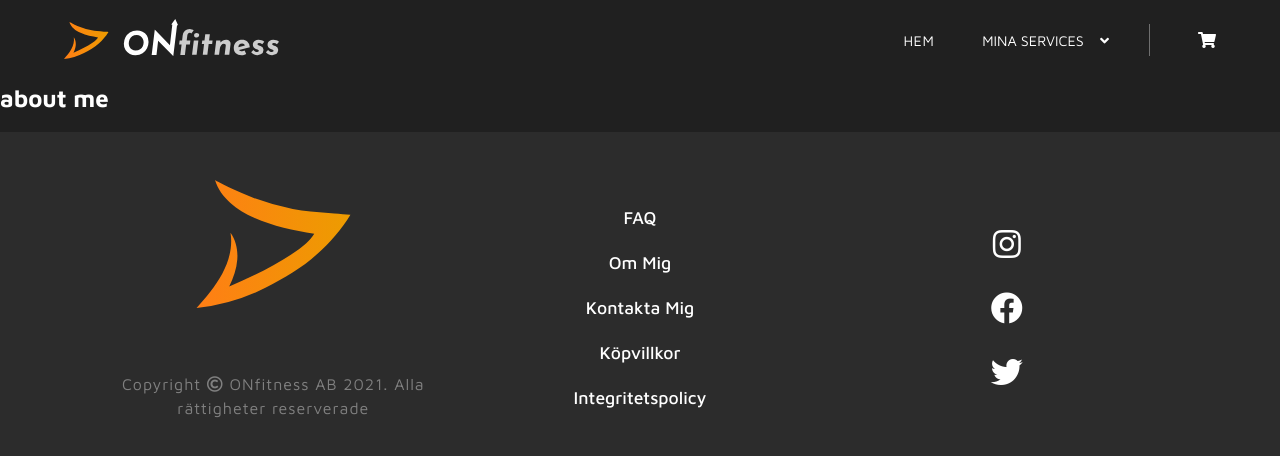
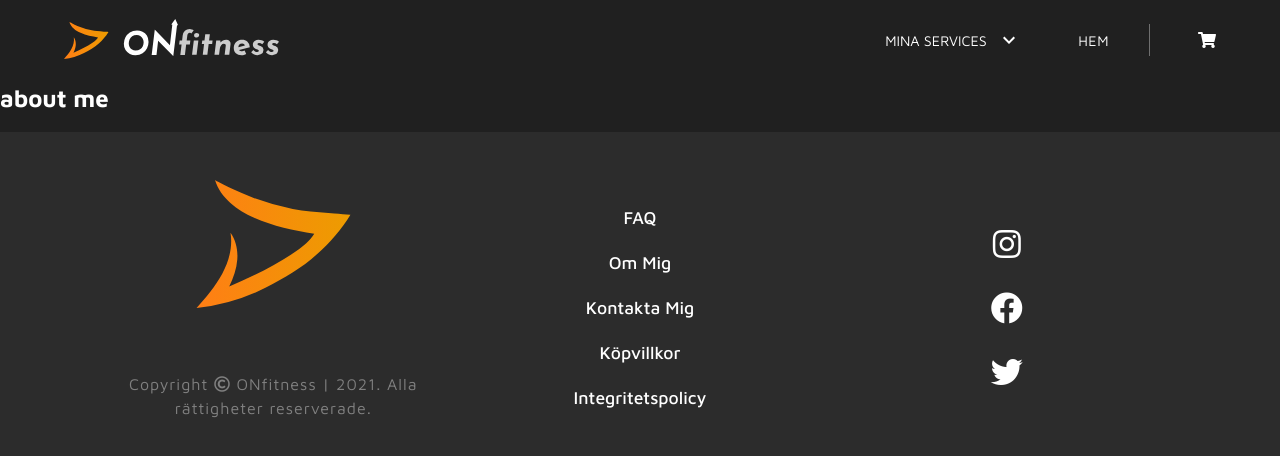
Before and after one commit to olivernygren/online-coaching-site, a React (Create React App) app: page /about-me in a window 1280 px wide. Shown: the top 456 px of the page. Built offline with nearby package versions, Linux system fonts and the light colour scheme.

Commit message:
made header dropdown into collapsible

```diff
--- a/src/components/Footer.jsx
+++ b/src/components/Footer.jsx
@@ -10,7 +10,7 @@ function Footer() {
         <div className="column column-1">
           {/* <h2 className="logo">ON<b>fitness</b> </h2> */}
           <img className="logo-icon" src={logoIcon} alt="Logo Icon" />
-          <p>Copyright <i className="far fa-copyright"></i> ONfitness AB 2021. Alla rättigheter reserverade </p>
+          <p>Copyright <i className="far fa-copyright"></i> ONfitness | 2021. Alla rättigheter reserverade. </p>
         </div>
         <div className="column column-2">
           <Link to="/faq">FAQ</Link>
--- a/src/components/Header.jsx
+++ b/src/components/Header.jsx
@@ -3,6 +3,8 @@ import { Link } from 'react-router-dom';
 import '../css/main.css'
 import '../css/header.css'
 import Logo from '../images/ONfitness-light.svg'
+import Collapsible from 'react-collapsible';
+import ExpandMoreIcon from '@material-ui/icons/ExpandMore';
 
 function Header() {
   return (
@@ -25,7 +27,7 @@ function Header() {
           <li>
             <Link className="link default-link" to='/consultation'>Boka gratis konsultation</Link>
           </li>
-          <div className="services-dropdown">
+          {/* <div className="services-dropdown">
             <button className="dropdown-btn">Mina Services <i className="fas fa-angle-down"></i> </button>
             <div className="dropdown-links">
               <Link className="link dropdown-item" to='/online-coaching'>Online Coaching</Link>
@@ -33,6 +35,14 @@ function Header() {
               <Link className="link dropdown-item" to='/e-books-and-programs'>E-böcker och färdiga program</Link>
               <Link className="link dropdown-item" to='/consultation'>Boka gratis konsultation</Link>
             </div>
+          </div> */}
+          <div className="services-dropdown">
+            <Collapsible trigger={["MINA SERVICES", <ExpandMoreIcon/>]}>
+              <Link className="link dropdown-item" to='/online-coaching'>Online Coaching</Link>
+              <Link className="link dropdown-item" to="/personal-programs">Personliga Upplägg</Link>
+              <Link className="link dropdown-item" to='/e-books-and-programs'>E-böcker och färdiga program</Link>
+              <Link className="link dropdown-item" to='/consultation'>Boka gratis konsultation</Link>
+            </Collapsible>
           </div>
           <div className="header-divider"></div>
         </ul>
--- a/src/css/faq.css
+++ b/src/css/faq.css
@@ -13,15 +13,16 @@
   margin-bottom: 6rem;
 }
 
-.Collapsible {
+.faq-container .Collapsible {
   background: white;
   color: rgb(34, 34, 34);
   padding: 1rem 1.5rem;
   margin: 1rem;
   cursor: pointer;
+  border-radius: 6px;
 }
 
-.Collapsible__trigger {
+.faq-container .Collapsible__trigger {
   display: flex;
   align-items: center;
   justify-content: space-between;
@@ -33,7 +34,7 @@
   transform: rotate(180deg);
 }
 
-.Collapsible__contentInner {
+.faq-container .Collapsible__contentInner {
   letter-spacing: 1px;
   line-height: 1.25rem;
 }
--- a/src/css/header.css
+++ b/src/css/header.css
@@ -24,6 +24,7 @@ nav ul {
   list-style-type: none;
   padding: 0;
   margin-right: 2rem;
+  position: relative;
 }
 
 nav li a {
@@ -66,22 +67,6 @@ nav li a {
   color: var(--clr-main)
 }
 
-.log-in-btn {
-  border: none;
-  padding: .6rem 1.5rem;
-  background: white;
-  color: black;
-  margin-left: 2rem;
-  font-family: 'Maven Pro', sans-serif;
-  font-weight: 600;
-  text-transform: uppercase;
-  border-radius: 50px;
-  transition: .35s ease-in-out;
-  white-space: nowrap;
-  font-size: .9rem;
-  text-decoration: none;
-}
-
 .log-in-btn:hover {
   background: var(--clr-main);
   box-shadow: 7px 9px 0px rgb(21, 21, 21);
@@ -104,64 +89,53 @@ nav li a {
 }
 
 .services-dropdown {
-  position: relative;
   display: none;
   transition: .35s ease-in-out;
-}
-
-.dropdown-links {
-  /* display: none; */
-  position: absolute;
-  top: 200%;
-  background: black;
-  z-index: 1;
-  padding: .75rem;
-  opacity: 0;
-  transition: .35s ease-in-out;
-  pointer-events: none;
-}
-
-.dropdown-links a {
-  color: white;
-  text-decoration: none;
-  display: block;
-  padding: .75rem 0;
-  font-size: .9rem;
-  width: fit-content;
-  text-transform: uppercase;
-}
-
-.dropdown-item {
-  margin-left: 1rem;
 }
 
 .services-dropdown:hover {
   background: black;
 }
 
-.services-dropdown:hover .dropdown-links {
-  opacity: 1;
-  top: 2rem;
-  pointer-events: all;
+
+.services-dropdown .Collapsible {
+  cursor: pointer;
+  position: absolute;
+  right: 1.25rem;
+  top: .25rem;
+  z-index: 100;
 }
 
-.dropdown-btn {
-  border: none;
-  padding: .6rem 1.5rem;
-  font-family: 'Maven Pro', sans-serif;
-  font-weight: 400;
-  text-transform: uppercase;
-  border-radius: 50px;
-  transition: .35s ease-in-out;
-  white-space: nowrap;
-  font-size: .9rem;
-  text-decoration: none;
-  background: transparent;
-  color: white;
+.services-dropdown .Collapsible .is-closed {
+  width: 8.5rem;
 }
 
-.dropdown-btn i {
-  margin-left: .75rem;
+.services-dropdown .Collapsible__contentInner {
+  display: flex;
+  flex-direction: column;
+  /* padding-top: 1rem; */
+  margin-top: 1rem;
+  background: rgb(77, 77, 77);
+  padding: 1rem .75rem;
+  border-radius: 0 8px 8px 8px;
+}
+
+.services-dropdown .Collapsible__contentInner a {
+  word-break: break-all;
+  color: white;
+  margin: .5rem 0;
+  width: fit-content;
+  text-decoration: none;
+  text-transform: uppercase;
+  font-size: .9rem;
+}
+
+.services-dropdown .Collapsible__trigger {
+  display: flex;
+  justify-content: space-between;
+  align-items: center;
+  font-size: .9rem;
+  max-width: 15ch;
 }
 
 
```
